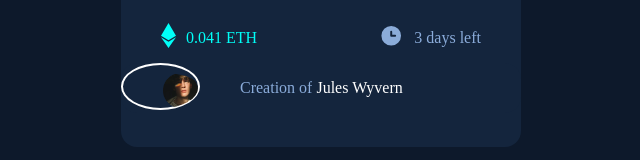
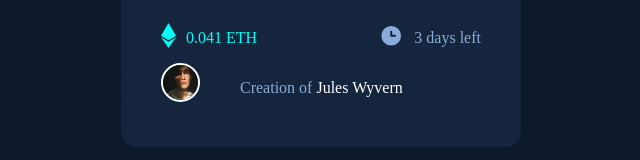
Before and after one commit to murphf/nftPreviewCardConponent, a plain HTML site: page nftPreviewCardComponent/index.html in a window 1280 px wide. Shown: the part 593-753 px from the top of the page, without its empty margins (319-959 px from the left). Drawn offline with Linux system fonts and the light colour scheme.

Commit message:
problem with image border

```diff
--- a/nftPreviewCardComponent/styles.css
+++ b/nftPreviewCardComponent/styles.css
@@ -92,13 +92,14 @@ footer
 }
 .creatorImage
 {
-	padding-top: 2%;
-	padding-left: 10%;
+	/* padding-top: 2%; */
+	/* padding-left: 10%; */
 	width: 35px;
 	height: 35px;
 	background-color: hsl(216, 50%, 16%);
 	border-radius: 50%;
 	border: 2px solid white;
+	margin-left: 10%;
 }
 
 #details
```
